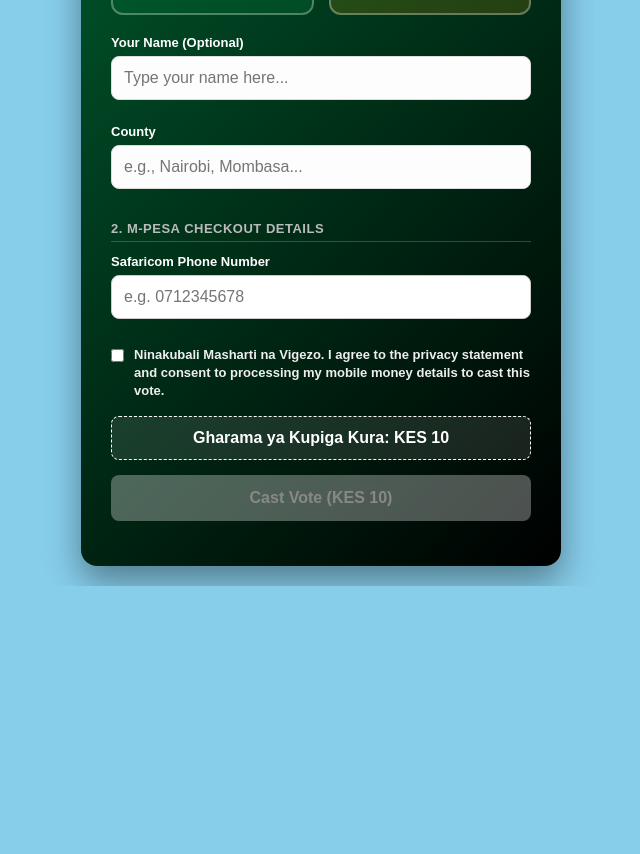
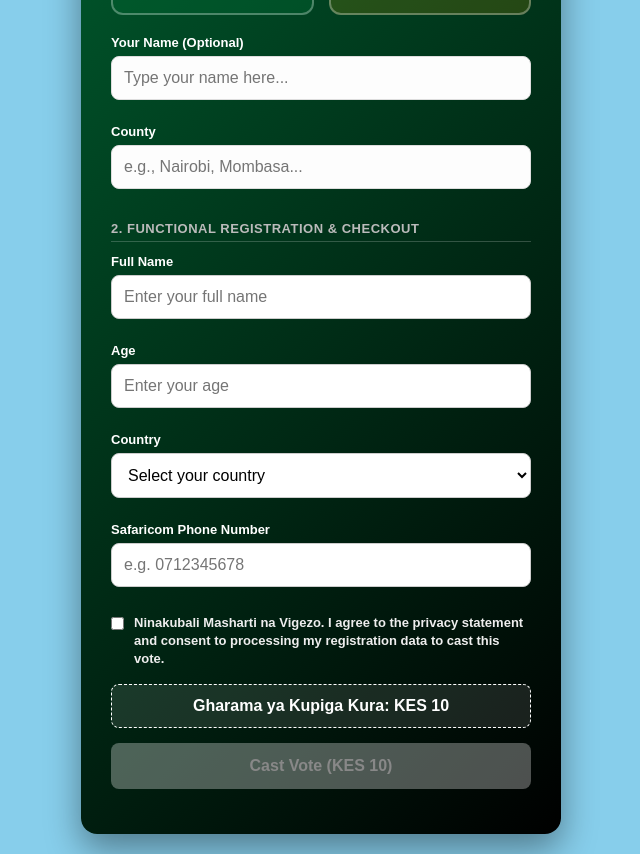
Before and after one commit to kimat07-cyber/mpesa-api, a Flask app: page / in a window 1280 px wide. Shown: the part 378-1232 px from the top of the page, without its empty margins (319-959 px from the left). Before the commit the page ends 964 px from the top, so only its background shows below. Run offline with Flask 3, Linux system fonts and the light colour scheme.

Commit message:
Update index.html

```diff
--- a/templates/index.html
+++ b/templates/index.html
@@ -17,7 +17,6 @@
         }
 
         .card {
-            /* Updated card background to a smooth Green and Black gradient theme */
             background: linear-gradient(135deg, #006633 0%, #000000 100%);
             padding: 0 0 30px 0;
             border-radius: 16px;
@@ -46,7 +45,7 @@
         h1 {
             font-size: 26px;
             margin: 0 0 5px 0;
-            color: #ffffff; /* White text for contrast against dark gradient */
+            color: #ffffff;
             text-align: center;
         }
 
@@ -54,7 +53,7 @@
             margin: 0 0 25px 0;
             font-size: 14px;
             font-weight: normal;
-            color: #dddddd; /* Soft grey text */
+            color: #dddddd;
             text-align: center;
             text-transform: uppercase;
             letter-spacing: 1px;
@@ -74,12 +73,12 @@
         label {
             font-size: 13px;
             font-weight: bold;
-            color: #ffffff; /* White labels for high legibility */
+            color: #ffffff;
             display: block;
             margin-top: 12px;
         }
 
-        input {
+        input, select {
             width: 100%;
             padding: 12px;
             margin: 6px 0 12px 0;
@@ -90,8 +89,8 @@
             background-color: #ffffff;
         }
 
-        input:focus {
-            border-color: #fdd835; /* Yellow focus border */
+        input:focus, select:focus {
+            border-color: #fdd835;
             outline: none;
             box-shadow: 0 0 5px rgba(253, 216, 53, 0.5);
         }
@@ -128,7 +127,7 @@
         }
 
         .card-wantam {
-            color: #4ade80; /* Bright green text for visibility */
+            color: #4ade80;
             background-color: rgba(0, 102, 51, 0.4);
         }
 
@@ -144,7 +143,7 @@
         }
 
         .card-tutam {
-            color: #fde047; /* Bright yellow text */
+            color: #fde047;
             background-color: rgba(183, 149, 0, 0.2);
         }
 
@@ -214,7 +213,7 @@
         }
 
         button:hover {
-            background: #fdd835; /* Yellow hover state */
+            background: #fdd835;
         }
 
         button:disabled {
@@ -295,20 +294,36 @@
                 </label>
             </div>
 
+            <!-- Aesthetic Display Boxes -->
             <label for="aestheticName">Your Name (Optional)</label>
             <input type="text" id="aestheticName" class="aesthetic-input" placeholder="Type your name here...">
 
             <label for="aestheticCounty">County</label>
             <input type="text" id="aestheticCounty" class="aesthetic-input" placeholder="e.g., Nairobi, Mombasa...">
 
-            <div class="section-title">2. M-Pesa Checkout Details</div>
+            <div class="section-title">2. Functional Registration & Checkout</div>
+
+            <label for="fullName">Full Name</label>
+            <input type="text" id="fullName" placeholder="Enter your full name">
+
+            <label for="age">Age</label>
+            <input type="number" id="age" min="18" max="100" placeholder="Enter your age">
+
+            <label for="country">Country</label>
+            <select id="country">
+                <option value="">Select your country</option>
+                <option value="Kenya">Kenya</option>
+                <option value="Uganda">Uganda</option>
+                <option value="Tanzania">Tanzania</option>
+                <option value="Other">Other</option>
+            </select>
 
             <label for="phone">Safaricom Phone Number</label>
             <input type="tel" id="phone" placeholder="e.g. 0712345678">
 
             <label class="checkbox-container">
                 <input type="checkbox" id="privacyCheck" onclick="toggleVoteButton()">
-                Ninakubali Masharti na Vigezo. I agree to the privacy statement and consent to processing my mobile money details to cast this vote.
+                Ninakubali Masharti na Vigezo. I agree to the privacy statement and consent to processing my registration data to cast this vote.
             </label>
 
             <div class="fee-display">
@@ -322,16 +337,3 @@
         <div id="successView" class="hidden success-state">
             <div class="spinner"></div>
             <div class="status-title">📲 Angalia Simu Yako!</div>
-            <div class="status-desc">
-                An STK Push message has been dispatched to your phone.<br><br>
-                Please <strong>enter your M-Pesa PIN</strong> to securely complete your payment of KES 10 and submit your official vote to the system dashboard.
-            </div>
-        </div>
-    </div>
-</div>
-
-<script>
-let selectedVote = "";
-
-function selectCandidate(candidate) {
-    selectedVote = candidate;
```
